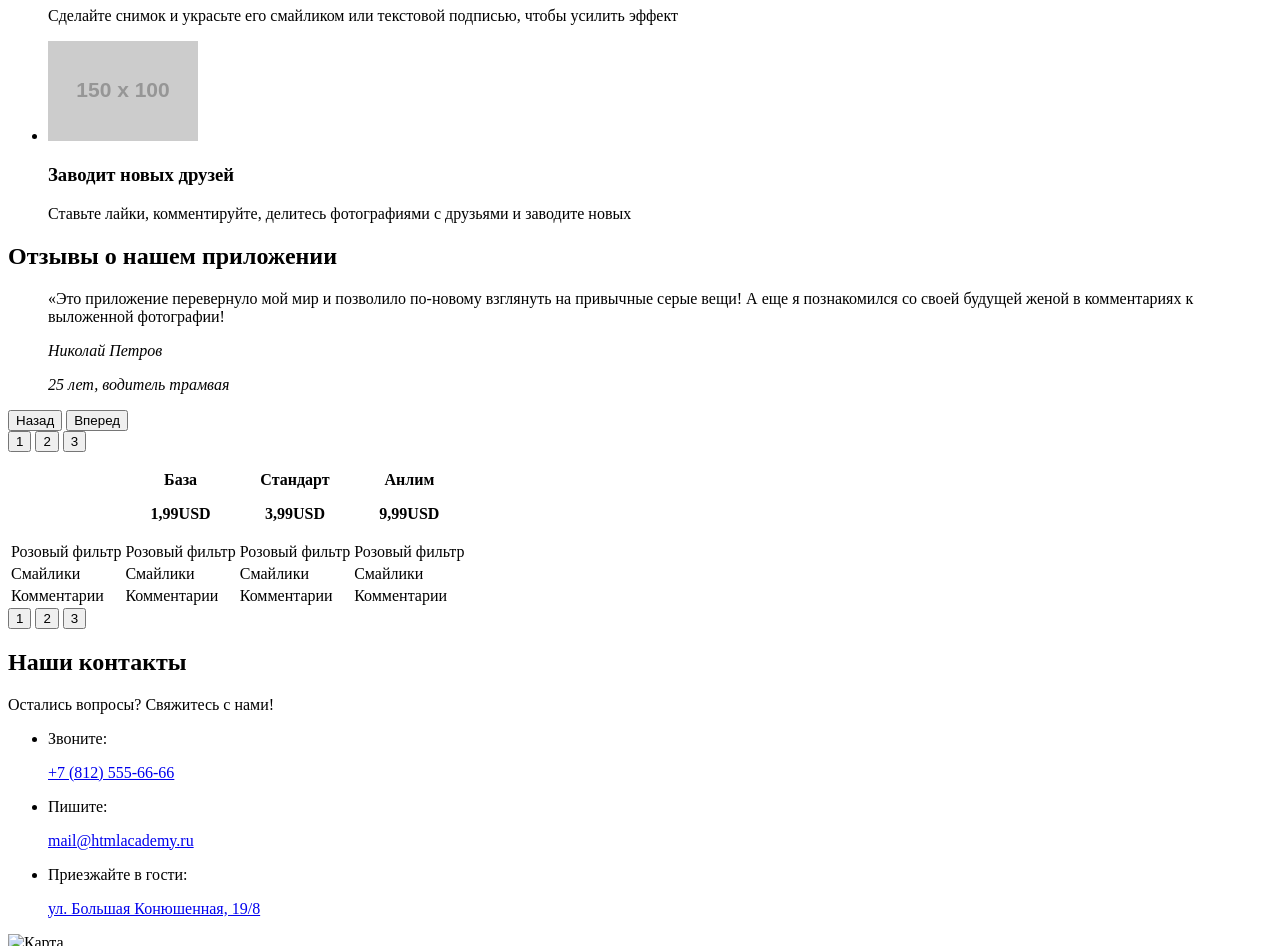
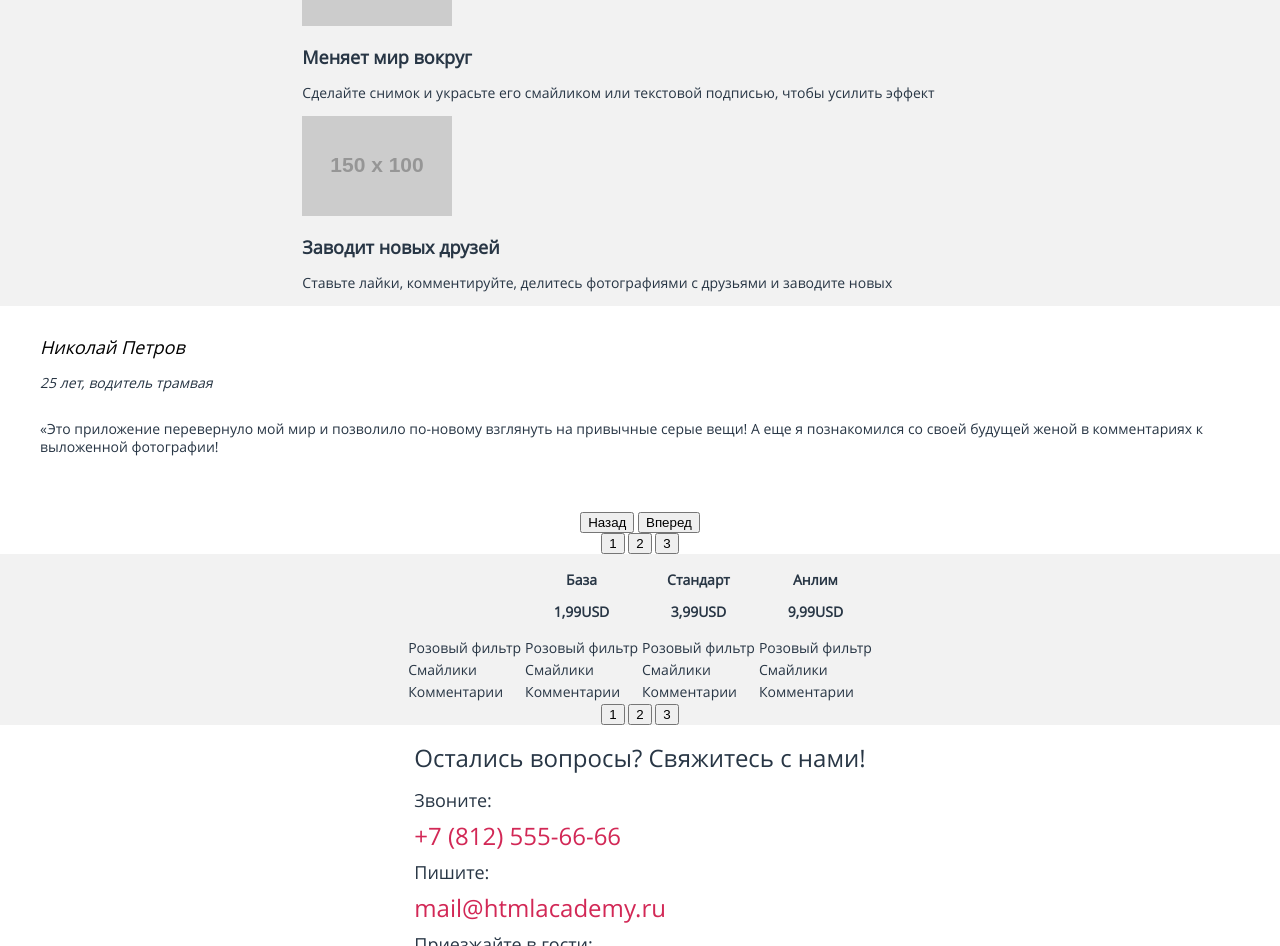
Before and after one commit to MasterOfMenace/pink, a website: page source/index.html in a window 1280 px wide. Shown: the part 1126-2072 px from the top of the page. Drawn offline with nearby package versions, Linux system fonts and the light colour scheme; files that its build step writes are made by us from their sources; placeholder pictures from the web are drawn by us.

Commit message:
added some styles

```diff
--- a/source/index.html
+++ b/source/index.html
@@ -3,12 +3,13 @@
 <head>
   <meta charset="UTF-8">
   <meta name="viewport" content="width=device-width, initial-scale=1.0">
+  <link rel="stylesheet" href="./css/style.css">
   <title>Pink</title>
 </head>
 <body>
   <header class="page-header">
     <a href="#" class="page-header__logo">
-      <img src="http://placehold.it/75x22" width="75" height="22" alt="Pink logo" class="page-header__logo-image">
+      <img src="../source/img/logo-pink-white-mobile.svg" width="75" height="22" alt="Pink logo" class="page-header__logo-image">
     </a>
     <nav class="main-nav">
       <button class="main-nav__toggle" type="button">Открыть меню</button>
@@ -27,16 +28,11 @@
         </li>
       </ul>
     </nav>
-  </header>
-
-  <main class="page-main">
-    <h1 class="visually-hidden">Pink - взгляните на жизнь иначе!</h1>
-
     <section class="promo">
       <header class="promo__header">
         <h2 class="visually-hidden">Наше приложение</h2>
         <p class="promo__slogan">Взгляните на жизнь иначе!</p>
-        <img src="http://placehold.it/150x100" alt="Phone image" class="promo__image">
+        <!-- <img src="./img/iphone-hand-mobile@1x.png" alt="Phone image" class="promo__image"> -->
       </header>
       <div class="promo__download">
         <a href="#" class="promo__download-link button">Скачать приложение</a>
@@ -55,6 +51,9 @@
       </div>
     </section>
 
+  </header>
+
+  <main class="page-main">
     <section class="features">
       <h2 class="visually-hidden">Плюсы нашего приложения</h2>
       <p class="features__slogan">Устали от серости мегаполиса?</p>
@@ -212,7 +211,7 @@
       </div>
     </section>
     <section class="map page-footer__map">
-      <img src="#" alt="Карта" class="map__placeholder">
+      <img src="../../img/bg-map-mobile@1x.png" alt="Карта" class="map__placeholder">
     </section>
     <section class="page-footer__bottom">
       <div class="page-footer__logo">
--- /dev/null
+++ b/source/sass/contacts/contacts.scss
@@ -0,0 +1,13 @@
+.contacts {
+  font-size: 24px;
+  font-weight: 300;
+}
+
+.contacts__text {
+  font-weight: 500;
+  font-size: 18px;
+}
+
+.contacts__item a {
+  color: #d22856;
+}
--- /dev/null
+++ b/source/sass/features/features.scss
@@ -0,0 +1,21 @@
+.features {
+  display: flex;
+  flex-direction: column;
+  justify-content: center;
+  align-items: center;
+  background-color: #f2f2f2;
+}
+
+.features__slogan {
+  font-size: 24px;
+}
+
+.features__list {
+  list-style: none;
+  margin: 0;
+  padding: 0;
+}
+
+.features__title {
+  font-size: 18px;
+}
--- /dev/null
+++ b/source/sass/fonts.scss
@@ -0,0 +1,23 @@
+@font-face {
+  font-family: 'Open Sans';
+  font-style: normal;
+  font-weight: 400;
+  src: local('Open Sans'),
+    url('../fonts/opensans.woff');
+}
+
+@font-face {
+  font-family: 'Open Sans';
+  font-style: normal;
+  font-weight: 300;
+  src: local('Open Sans'),
+    url('../fonts/opensanslight.woff');
+}
+
+@font-face {
+  font-family: 'Open Sans';
+  font-style: normal;
+  font-weight: 500;
+  src: local('Open Sans'),
+  url('../fonts/opensansbold.woff');
+}
--- /dev/null
+++ b/source/sass/global.scss
@@ -0,0 +1,57 @@
+//обводки
+// body > * {
+//   background: rgba(255, 0, 0, 0.3);
+// }
+
+// body > * > * {
+//   background: rgba(255, 255, 0, 0.3);
+// }
+
+// body > * > * > * {
+//   background: rgba(0, 0, 255, 0.3);
+// }
+
+// body > * > * > * > * {
+//   background: rgba(0, 255, 255, 0.3);
+// }
+
+body {
+  min-width: 320px;
+  padding: 0;
+  margin: 0;
+
+  font-family: 'Open Sans', 'Arial', sans-serif;
+  font-style: normal;
+  font-weight: 400;
+  font-size: 14px;
+  line-height: 18px;
+  color: #283645;
+
+  background-color: white;
+}
+
+a {
+  text-decoration: none;
+}
+
+img {
+  max-width: 100%;
+  height: auto;
+}
+
+ul {
+  list-style: none;
+  margin: 0;
+  padding: 0;
+}
+
+.visually-hidden {
+  position: absolute;
+  width: 1px;
+  height: 1px;
+  margin: -1px;
+  border: 0;
+  padding: 0;
+  clip: rect(0 0 0 0);
+  overflow: hidden;
+}
--- /dev/null
+++ b/source/sass/header/header.scss
@@ -0,0 +1,12 @@
+.page-header {
+  display: flex;
+  flex-direction: column;
+  align-items: center;
+  background-image: url('../../img/bg-back-mobile@1x.jpg');
+  background-repeat: no-repeat;
+  background-position: center;
+  background-color: #1d2631;
+
+  font-weight: 300;
+  color: #ffffff;
+}
--- /dev/null
+++ b/source/sass/main-nav/main-nav.scss
@@ -0,0 +1,4 @@
+.main-nav {
+  display: flex;
+  flex-direction: column;
+}
--- /dev/null
+++ b/source/sass/page-footer/page-footer.scss
@@ -0,0 +1,11 @@
+.page-footer {
+  display: flex;
+  flex-direction: column;
+  align-items: center;
+}
+
+// .page-footer__map {
+//   background-image: url('../../img/bg-map-mobile@1x.png');
+//   background-repeat: no-repeat;
+//   background-position: center;
+// }
--- /dev/null
+++ b/source/sass/price/price.scss
@@ -0,0 +1,10 @@
+.price {
+  background-color: #f2f2f2;
+}
+
+.price__slider {
+  display: flex;
+  flex-direction: column;
+  justify-content: space-between;
+  align-items: center;
+}
--- /dev/null
+++ b/source/sass/promo/promo.scss
@@ -0,0 +1,10 @@
+.promo__header {
+  min-height: 360px;
+  background-image: url('../../img/iphone-hand-mobile@1x.png');
+  background-position: center;
+  background-repeat: no-repeat;
+}
+
+.promo__slogan {
+  font-size: 24px;
+}
--- /dev/null
+++ b/source/sass/reviews/reviews.scss
@@ -0,0 +1,22 @@
+.reviews {
+  display: flex;
+  flex-direction: column;
+  align-items: center;
+}
+
+.reviews__item {
+  display: flex;
+  flex-direction: column-reverse;
+}
+
+.reviews__wrapper {
+  display: flex;
+  flex-direction: column;
+  align-items: center;
+}
+
+.reviews__author-name {
+  font-size: 18px;
+  font-weight: 500;
+  color: #000000;
+}
--- /dev/null
+++ b/source/sass/style.scss
@@ -0,0 +1,10 @@
+@import './fonts.scss';
+@import './global.scss';
+@import './header/header.scss';
+@import './promo/promo.scss';
+@import './main-nav/main-nav.scss';
+@import './features/features.scss';
+@import './reviews/reviews.scss';
+@import './price/price.scss';
+@import './page-footer/page-footer.scss';
+@import './contacts/contacts.scss';
```
Also changed, not shown: source/form.html (+2 -1 lines), source/photo.html (+1 -0 lines).
